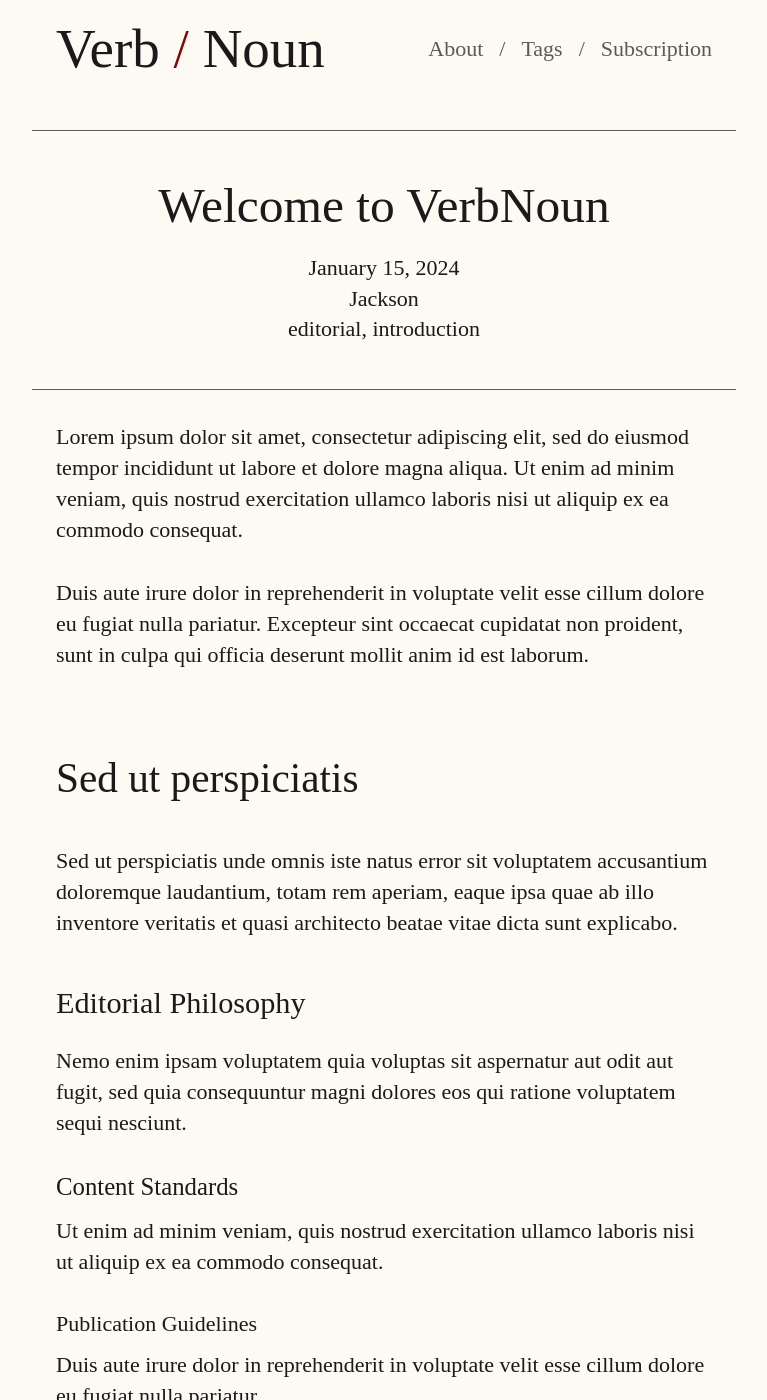
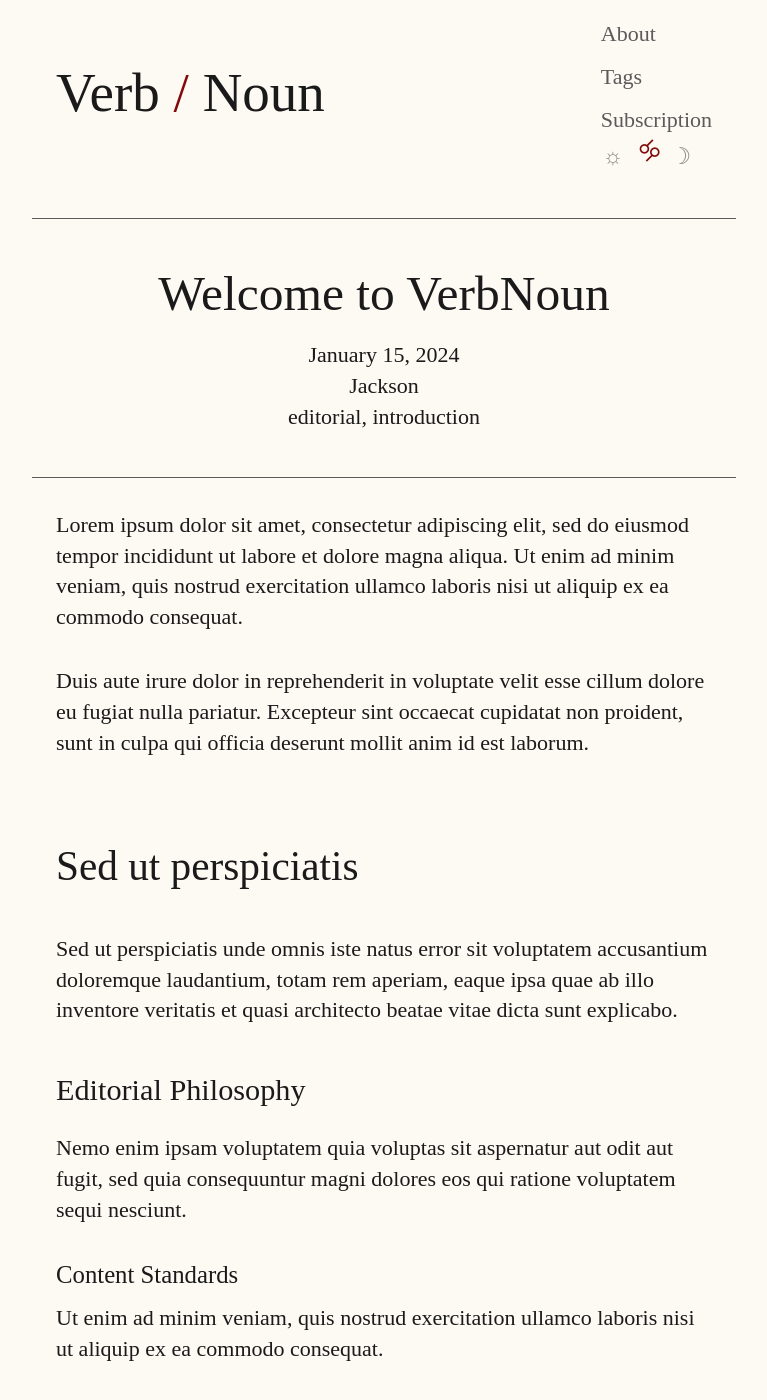
Before and after one commit to verbnoun/verbnoun.com, a Jekyll site: the page built from _posts/2024-01-15-welcome-to-verbnoun.md, in a window 1280 px wide and 1400 px high. Shown: the whole window, without its empty margins (256-1023 px from the left). Built offline with Jekyll 4.4.1, drawn with Linux system fonts in a browser that asks for light colours.

Commit message:
picker looking good

```diff
--- a/_layouts/default.html
+++ b/_layouts/default.html
@@ -40,11 +40,20 @@
       <div class="header-content">
         <a class="site-title" href="{{ '/' | relative_url }}">Verb <span class="slash">/</span> Noun</a>
         <nav class="header-nav">
-          <a href="/about/">About</a>
-          <span class="nav-separator">/</span>
-          <a href="/tags/">Tags</a>
-          <span class="nav-separator">/</span>
-          <a href="/newsletter/">Subscription</a>
+          <a href="/about/" class="nav-item">About</a>
+          <a href="/tags/" class="nav-item">Tags</a>
+          <a href="/newsletter/" class="nav-item">Subscription</a>
+          <div class="theme-picker nav-item">
+            <div class="theme-option" data-theme="light">
+              <span class="theme-emoji">☼</span>
+            </div>
+            <div class="theme-option" data-theme="auto">
+              <span class="theme-emoji">🝰&#xFE0E;</span>
+            </div>
+            <div class="theme-option" data-theme="dark">
+              <span class="theme-emoji">☽</span>
+            </div>
+          </div>
         </nav>
       </div>
     </div>
@@ -64,21 +73,21 @@
     <div class="container">
       <p>Endeavour is Design</p>
       <nav class="footer-nav">
-        <a href="/about/">About</a>
-        <a href="/tags/">Tags</a>
-        <a href="/newsletter/">Subscription</a>
-      </nav>
-      <div class="theme-picker">
+        <a href="/about/" class="nav-item">About</a>
+        <a href="/tags/" class="nav-item">Tags</a>
+        <a href="/newsletter/" class="nav-item">Subscription</a>
+        <div class="theme-picker nav-item">
           <div class="theme-option" data-theme="light">
             <span class="theme-emoji">☼</span>
           </div>
           <div class="theme-option" data-theme="auto">
-          <span class="theme-emoji">🝰</span>
+            <span class="theme-emoji">🝰&#xFE0E;</span>
           </div>
           <div class="theme-option" data-theme="dark">
             <span class="theme-emoji">☽</span>
           </div>
         </div>
+      </nav>
       <p>&copy; Verb Noun</p>
     </div>
   </footer>
@@ -86,7 +95,7 @@
   <script>
     // Theme management
     (function() {
-      const themePicker = document.querySelector('.theme-picker');
+      const themePickers = document.querySelectorAll('.theme-picker');
       const themeOptions = document.querySelectorAll('.theme-option');
       const html = document.documentElement;
 
@@ -112,8 +121,10 @@
 
       // Update UI to reflect current theme
       function updateThemeUI(theme) {
-        // Update picker visual state
-        themePicker.setAttribute('data-selected', theme);
+        // Update all picker visual states
+        themePickers.forEach(picker => {
+          picker.setAttribute('data-selected', theme);
+        });
       }
 
       // Set theme and update UI
--- a/assets/css/style.css
+++ b/assets/css/style.css
@@ -70,37 +70,20 @@ body {
   -moz-osx-font-smoothing: grayscale;
 }
 
-/* Font weight adjustments for light theme optical balance */
-[data-theme="light"] body,
-[data-theme="light"] h1,
-[data-theme="light"] h2,
-[data-theme="light"] h3,
-[data-theme="light"] h4,
-[data-theme="light"] h5,
-[data-theme="light"] h6,
-[data-theme="light"] p,
-[data-theme="light"] .article-content,
-[data-theme="light"] .theme-toggle,
-[data-theme="light"] .newsletter-input,
-[data-theme="light"] .newsletter-button {
-  font-weight: 500;
-}
-
-@media (prefers-color-scheme: light) {
-  [data-theme="auto"] body,
-  [data-theme="auto"] h1,
-  [data-theme="auto"] h2,
-  [data-theme="auto"] h3,
-  [data-theme="auto"] h4,
-  [data-theme="auto"] h5,
-  [data-theme="auto"] h6,
-  [data-theme="auto"] p,
-  [data-theme="auto"] .article-content,
-  [data-theme="auto"] .theme-toggle,
-  [data-theme="auto"] .newsletter-input,
-  [data-theme="auto"] .newsletter-button {
-    font-weight: 500;
-  }
+/* Consistent font weight across all themes */
+body,
+h1,
+h2,
+h3,
+h4,
+h5,
+h6,
+p,
+.article-content,
+.theme-toggle,
+.newsletter-input,
+.newsletter-button {
+  font-weight: 400;
 }
 
 /* Typography scale following Bringhurst principles */
@@ -302,16 +285,13 @@ li {
 
 .header-nav {
   display: flex;
-  align-items: center;
+  flex-direction: column;
+  align-items: flex-start;
+  gap: 0.5rem;
 }
 
-.header-nav a {
+.header-nav .nav-item {
   margin: 0;
-}
-
-.nav-separator {
-  color: var(--text-secondary);
-  margin: 0 1rem;
 }
 
 /* Hero section */
@@ -418,7 +398,8 @@ li {
 .site-footer {
   background: var(--bg-primary);
   color: var(--text-secondary);
-  padding: 0.5rem 0 4rem;
+  margin: 0.5rem 0 4rem;
+  padding: 0;
 }
 
 .site-footer .container {
@@ -438,6 +419,10 @@ li {
   margin: 2rem 0;
 }
 
+.footer-nav .nav-item {
+  margin: 0;
+}
+
 /* Screen reader only content */
 .sr-only {
   position: absolute;
@@ -455,10 +440,18 @@ li {
   position: relative;
   display: flex;
   align-items: center;
-  justify-content: center;
+  justify-content: flex-start;
   gap: 0.5rem;
-  margin: 1rem auto;
+  margin: 0;
   width: fit-content;
+}
+
+.theme-option[data-theme="light"] {
+  margin-right: 0.3rem;
+}
+
+.theme-option[data-theme="auto"] {
+  margin-right: -0.05rem;
 }
 
 .theme-option {
@@ -466,8 +459,8 @@ li {
   display: flex;
   align-items: center;
   justify-content: center;
-  width: 2.8rem;
-  height: 2.8rem;
+  width: 1.5rem;
+  height: 1.5rem;
   border: none;
   background: transparent;
   cursor: pointer;
@@ -477,7 +470,7 @@ li {
 
 
 .theme-emoji {
-  font-size: 1.8rem;
+  font-size: 1.44rem;
   line-height: 1;
   user-select: none;
   color: var(--theme-icon-muted) !important;
```
Lines whose indentation alone changed are shown as unchanged.
